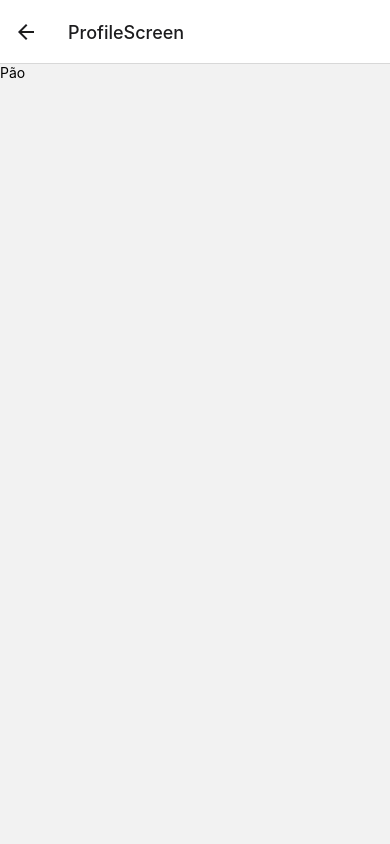
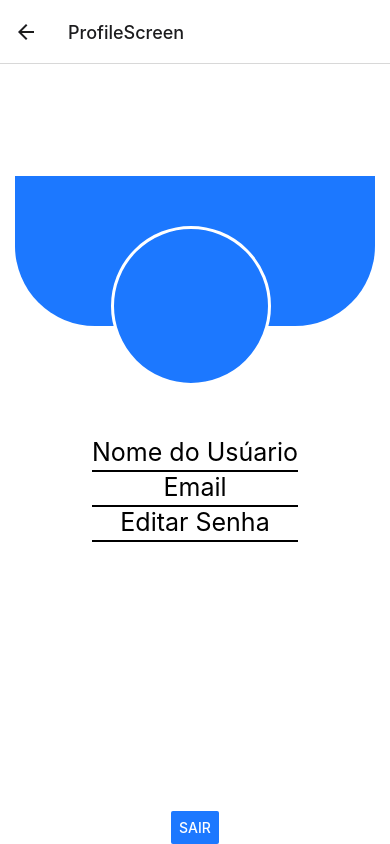
Before and after one commit to gabriel-almeida250/7Passos_Mobile, a React Native app in the folder app_sete_passos/: screen /ProfileScreen in a window 390 px wide. Built offline with nearby package versions, Linux system fonts and the light colour scheme.

Commit message:
Adicionando perfil do usuario

```diff
--- a/app_sete_passos/src/screens/Profile/index.tsx
+++ b/app_sete_passos/src/screens/Profile/index.tsx
@@ -1,12 +1,89 @@
 import React from 'react';
-import { Text, View } from 'react-native';
+import { Text, View, StyleSheet, Button } from 'react-native';
 
 const Profile = () => {
   return (
-    <View>
-        <Text>Pão</Text>
-    </View>
+    <>
+      <View style={styles.container}>
+        <View>
+          <View style={styles.topo} />
+          <View style={styles.foto} />
+        </View>
+        <View style={styles.informacoes}>
+          <Text style={styles.usuario}>Nome do Usúario</Text>
+          <Text style={styles.email}>Email</Text>
+          <Text style={styles.senha}>Editar Senha</Text>
+        </View>
+
+      </View>
+      <View style={styles.botao}>
+        <Button
+          title='Sair'
+          color='#1c78ff'
+        />
+      </View>
+    </>
   );
 }
+const styles = StyleSheet.create({
+  container: {
+    flex: 1,
+    backgroundColor: 'white',
+    padding: 30,
+    alignItems: 'center',
+    justifyContent: 'center',
+  },
+  topo: {
+    backgroundColor: '#1c78ff',
+    marginTop: -267,
+    height: 150,
+    width: 360,
+    borderBottomLeftRadius: 80,
+    borderBottomRightRadius: 80,
+  },
+  foto: {
+    backgroundColor: '#1c78ff',
+    height: 160,
+    width: 160,
+    borderRadius: 200 / 1,
+    marginTop: -100,
+    margin: 96,
+    borderColor: 'white',
+    borderWidth: 3.5,
+  },
+  title: {
+    color: 'black',
+    fontSize: 25
+  },
+  informacoes: {
+    padding: 25,
+    marginTop: -50,
+    marginBottom: -160
+  },
+  usuario: {
+    borderBottomWidth: 2,
+    paddingBottom: 3,
+    fontSize: 25,
+    marginTop: -20,
+    textAlign: 'center'
+  },
+  email: {
+    borderBottomWidth: 2,
+    paddingBottom: 3,
+    fontSize: 25,
+    textAlign: 'center'
+  },
+  senha: {
+    borderBottomWidth: 2,
+    paddingBottom: 3,
+    fontSize: 25,
+    marginBottom: 25,
+    textAlign: 'center'
+  },
+  botao: {
+    alignItems: 'center',
+    backgroundColor: 'white',
+  }
 
+});
 export default Profile;
```
